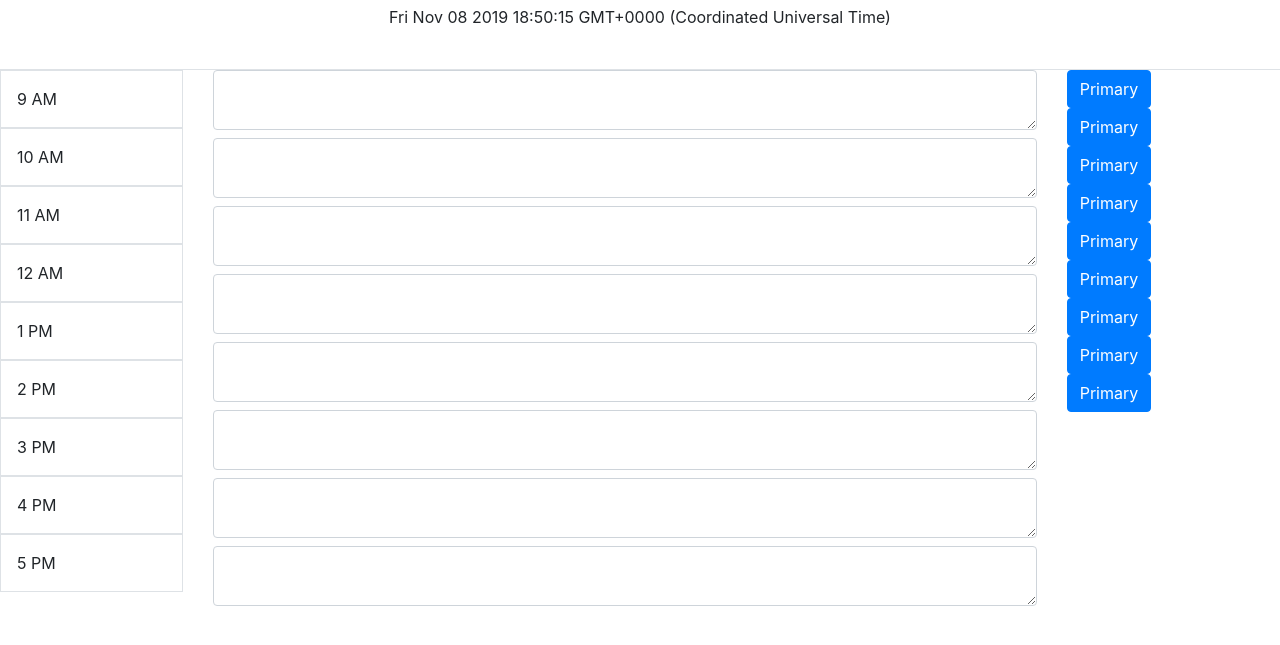
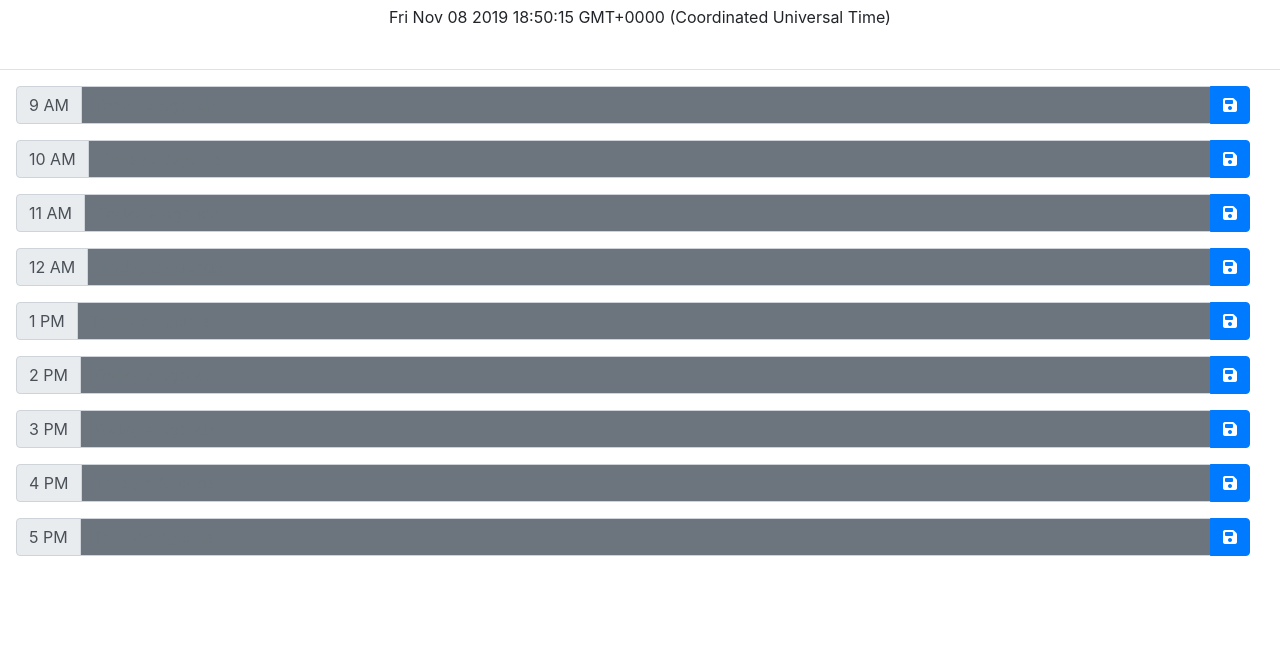
Before and after one commit to thoughtsinflight/Day-Planner, a plain HTML site: page index.html in a window 1280 px wide. Shown: the part 75-720 px from the top of the page. Drawn offline with nearby package versions, Linux system fonts and the light colour scheme.

Commit message:
finial push

```diff
--- a/index.html
+++ b/index.html
@@ -11,6 +11,8 @@
     integrity="sha384-ggOyR0iXCbMQv3Xipma34MD+dH/1fQ784/j6cY/iJTQUOhcWr7x9JvoRxT2MZw1T" crossorigin="anonymous">
   <script src="https://code.jquery.com/jquery-3.4.1.js" integrity="sha256-WpOohJOqMqqyKL9FccASB9O0KwACQJpFTUBLTYOVvVU="
     crossorigin="anonymous"></script>
+  <script src="https://kit.fontawesome.com/3af8e5aa95.js" crossorigin="anonymous"></script>
+
 
   <title>Day Planner</title>
 </head>
@@ -26,50 +28,116 @@
 
   <!--Content-->
   <div class="row w-100">
-    <!--Time Column-->
-    <div class="col-2 flex-column" id="time">
-      <div class="border p-3">9 AM</div>
-      <div class="border p-3">10 AM</div>
-      <div class="border p-3">11 AM</div>
-      <div class="border p-3">12 AM</div>
-      <div class="border p-3">1 PM</div>
-      <div class="border p-3">2 PM</div>
-      <div class="border p-3">3 PM</div>
-      <div class="border p-3">4 PM</div>
-      <div class="border p-3">5 PM</div>
-    </div>
     <!--Input Column-->
-    <div class="col-8 flex-column" id="input">
-      <textarea class="form-control pb-1 mb-2" id="inputdefault" type="text" row = "3"></textarea>
-      <textarea class="form-control pb-1 my-2" id="inputdefault" type="text" row = "3"></textarea>
-      <textarea class="form-control pb-1 my-2" id="inputdefault" type="text" row = "3"></textarea>
-      <textarea class="form-control pb-1 my-2" id="inputdefault" type="text" row = "3"></textarea>
-      <textarea class="form-control pb-1 my-2" id="inputdefault" type="text" row = "3"></textarea>
-      <textarea class="form-control pb-1 my-2" id="inputdefault" type="text" row = "3"></textarea>
-      <textarea class="form-control pb-1 my-2" id="inputdefault" type="text" row = "3"></textarea>
-      <textarea class="form-control pb-1 my-2" id="inputdefault" type="text" row = "3"></textarea>
+    <div class="col flex-column ml-3 mt-3" id="input">
+      <!-- 9 AM Input Block -->
+      <div class="input-group mb-3">
+        <div class="input-group-prepend">
+          <span class="input-group-text" id="">9 AM</span>
+        </div>
+        <input type="text" id="9" class="form-control text-dark " placeholder="Today's Agenda" aria-label="Today's Agenda"
+          aria-describedby="basic-addon2">
+        <div class="input-group-append">
+          <button class="btn btn-primary fas fa-save button" data-num="9" type="button"></button>
+        </div>
+      </div>
+      <!-- 10 AM Input Block -->
+      <div class="input-group mb-3">
+        <div class="input-group-prepend">
+          <span class="input-group-text" id="">10 AM</span>
+        </div>
+        <input type="text" id="10" class="form-control text-dark " placeholder="Today's Agenda" aria-label="Today's Agenda"
+          aria-describedby="basic-addon2">
+        <div class="input-group-append">
+          <button class="btn btn-primary fas fa-save button" data-num="10" type="button"></button>
+        </div>
+      </div>
+      <!-- 11 AM Input Block -->
+      <div class="input-group mb-3">
+        <div class="input-group-prepend">
+          <span class="input-group-text" id="">11 AM</span>
+        </div>
+        <input type="text" id="11" class="form-control text-dark " placeholder="Today's Agenda" aria-label="Today's Agenda"
+          aria-describedby="basic-addon2">
+        <div class="input-group-append">
+          <button class="btn btn-primary fas fa-save button" data-num="11" type="button"></button>
+        </div>
+      </div>
+      <!-- 12 AM Input Block -->
+      <div class="input-group mb-3">
+        <div class="input-group-prepend">
+          <span class="input-group-text" id="">12 AM</span>
+        </div>
+        <input type="text" id="12" class="form-control text-dark " placeholder="Today's Agenda" aria-label="Today's Agenda"
+          aria-describedby="basic-addon2">
+        <div class="input-group-append">
+          <button class="btn btn-primary fas fa-save button" data-num="12" type="button"></button>
+        </div>
+      </div>
+      <!-- 1 PM Input Block -->
+      <div class="input-group mb-3">
+        <div class="input-group-prepend">
+          <span class="input-group-text" id="">1 PM</span>
+        </div>
+        <input type="text" id="13" class="form-control text-dark " placeholder="Today's Agenda" aria-label="Today's Agenda"
+          aria-describedby="basic-addon2">
+        <div class="input-group-append">
+          <button class="btn btn-primary fas fa-save button" data-num="13" type="button"></button>
+        </div>
+      </div>
+      <!-- 2 PM Input Block -->
+      <div class="input-group mb-3">
+        <div class="input-group-prepend">
+          <span class="input-group-text" id="">2 PM</span>
+        </div>
+        <input type="text" id="14" class="form-control text-dark " placeholder="Today's Agenda" aria-label="Today's Agenda"
+          aria-describedby="basic-addon2">
+        <div class="input-group-append">
+          <button class="btn btn-primary fas fa-save button" data-num="14" type="button"></button>
+        </div>
+      </div>
+      <!-- 3 PM Input Block -->
+      <div class="input-group mb-3">
+        <div class="input-group-prepend">
+          <span class="input-group-text" id="">3 PM</span>
+        </div>
+        <input type="text" id= "15" class="form-control text-dark " placeholder="Today's Agenda" aria-label="Today's Agenda"
+          aria-describedby="basic-addon2">
+        <div class="input-group-append">
+          <button class="btn btn-primary fas fa-save button" data-num="15" type="button"></button>
+        </div>
+      </div>
+      <!-- 4 PM Input Block -->
+      <div class="input-group mb-3">
+        <div class="input-group-prepend">
+          <span class="input-group-text" id="">4 PM</span>
+        </div>
+        <input type="text" id="16" class="form-control text-dark " placeholder="Today's Agenda" aria-label="Today's Agenda"
+          aria-describedby="basic-addon2">
+        <div class="input-group-append">
+          <button class="btn btn-primary fas fa-save button" data-num="16" type="button"></button>
+        </div>
+      </div>
+      <!-- 5 PM Input Block -->
+      <div class="input-group mb-3">
+        <div class="input-group-prepend">
+          <span class="input-group-text" id="">5 PM</span>
+        </div>
+        <input type="text" id="17" class="form-control text-dark " placeholder="Today's Agenda" aria-label="Today's Agenda"
+          aria-describedby="basic-addon2">
+        <div class="input-group-append">
+          <button class="btn btn-primary fas fa-save button" data-num="17" type="button"></button>
+        </div>
+      </div>
 
     </div>
     <!--Button Column-->
-    <div class="col-2 flex-column" id="button">
-      <div><button type="button" class="btn btn-primary">Primary</button></div>
-      <div><button type="button" class="btn btn-primary">Primary</button></div>
-      <div><button type="button" class="btn btn-primary">Primary</button></div>
-      <div><button type="button" class="btn btn-primary">Primary</button></div>
-      <div><button type="button" class="btn btn-primary">Primary</button></div>
-      <div><button type="button" class="btn btn-primary">Primary</button></div>
-      <div><button type="button" class="btn btn-primary">Primary</button></div>
-      <div><button type="button" class="btn btn-primary">Primary</button></div>
-      <div><button type="button" class="btn btn-primary">Primary</button></div>
-    </div>
-  </div>
+    <!-- Optional JavaScript -->
+    <!-- jQuery first, then Popper.js, then Bootstrap JS -->
 
-  <!-- Optional JavaScript -->
-  <!-- jQuery first, then Popper.js, then Bootstrap JS -->
-
-  <script src="./javascript/moment.js"></script>
-  <script src="./javascript/script.js"></script>
-  <!-- <script src = "https://cdnjs.cloudflare.com/ajax/libs/moment.js/2.24.0/moment.js"></script> -->
+    <script src="./javascript/moment.js"></script>
+    <script src="./javascript/script.js"></script>
+    <!-- <script src = "https://cdnjs.cloudflare.com/ajax/libs/moment.js/2.24.0/moment.js"></script> -->
 
 
 </html>
--- a/javascript/script.js
+++ b/javascript/script.js
@@ -2,6 +2,48 @@ var timeSlot = document.getElementById("#time");
 var inputSlot = document.getElementById("#input");
 var buttonSlot = document.getElementById("#button");
 var currentDateAndTime = Date(Date.now());// exp: Fri Oct 25 2019 17:40:56 GMT-0400 (Eastern Daylight Time)
+var now = moment().format('HH')
 
 $("#current").text(currentDateAndTime);
-console.log(currentDateAndTime);
+// console.log(currentDateAndTime);
+
+function coloringBox (time) {
+
+  if (now < time) {
+    $("#"+time).removeClass("bg-danger bg-secondary");
+    $("#"+time).addClass("bg-success");
+  }
+  else if (now > time){
+    $("#"+time).removeClass("bg-success bg-danger");
+    $("#"+time).addClass("bg-secondary");
+  }
+  else if (now = time){
+    $("#"+time).removeClass("bg-success bg-secondary");
+    $("#"+time).addClass("bg-danger");
+  }
+}
+coloringBox(9);
+coloringBox(10);
+coloringBox(11);
+coloringBox(12);
+coloringBox(13);
+coloringBox(14);
+coloringBox(15);
+coloringBox(16);
+coloringBox(17);
+
+
+// event delagation
+$(document).on("click", ".button", storeInput);
+
+function storeInput() {
+
+  const buttonClicked =$(this).attr("data-num");
+  const inputVal = $('#'+buttonClicked).val()
+ localStorage.setItem(buttonClicked, inputVal)
+}
+for (let i = 9; i < 18; i++) {
+  $('#'+i).val(localStorage.getItem(i))
+
+
+}
```
Also changed, not shown: 5 other files.
